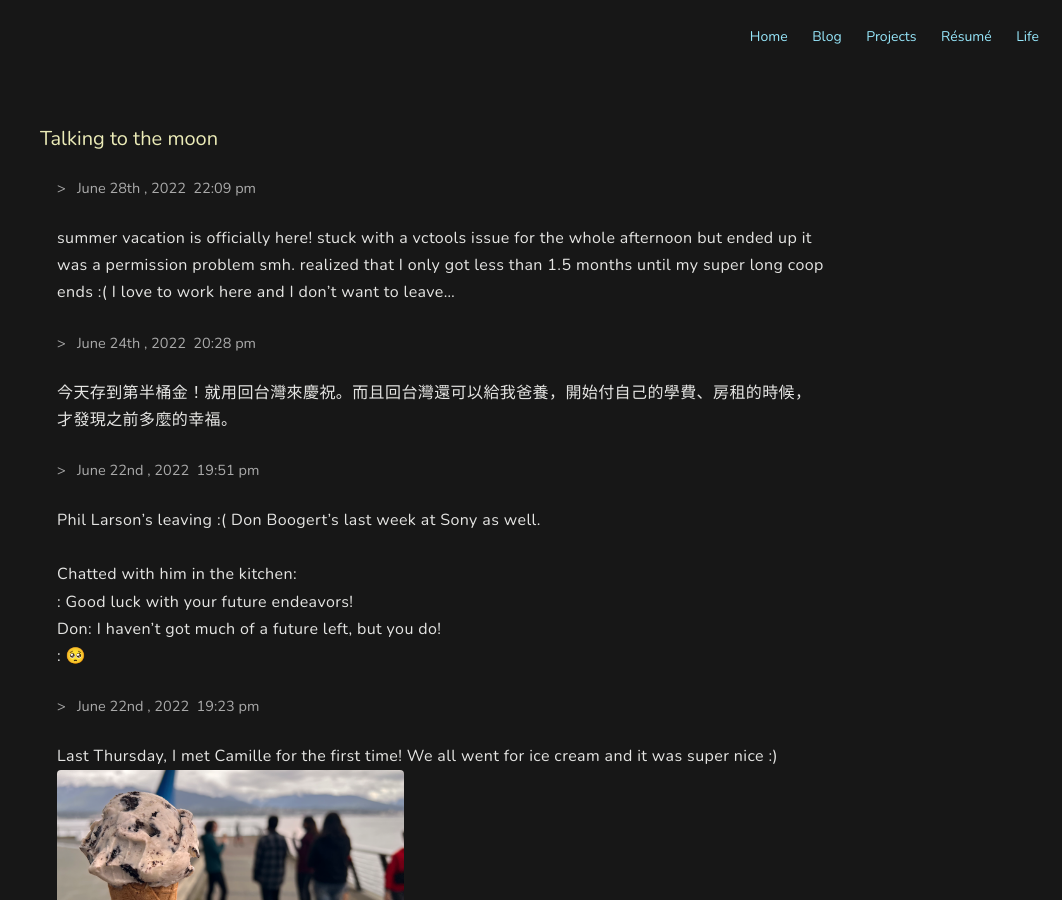
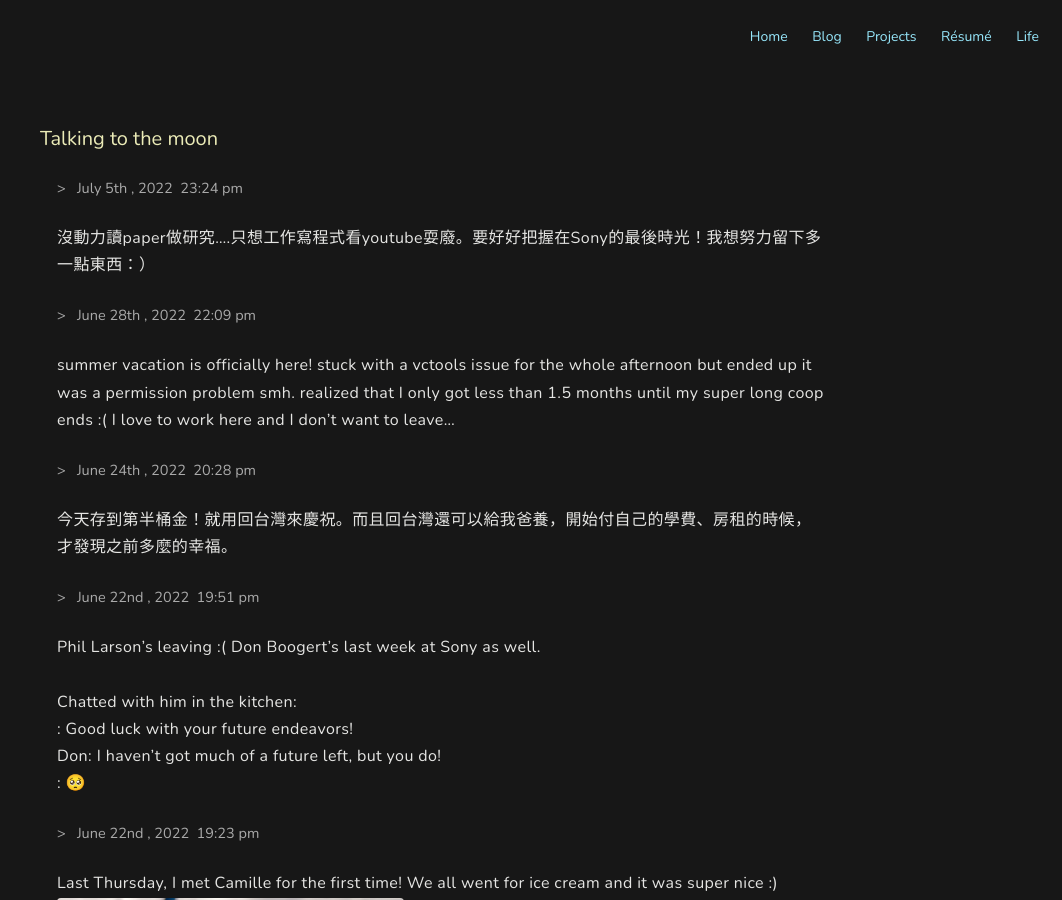
Before and after one commit to danielchen-pyc/danielchen-pyc.github.io, a Jekyll site: the page built from life.html, in a window 1280 px wide and 900 px high. Shown: the whole window, without its empty margins (218-1280 px from the left). Built offline with Jekyll 4.4.1, drawn with Linux system fonts in a browser that asks for light colours; emoji names are drawn with the system emoji font; some web fonts are replaced.

Commit message:
Daily update

```diff
--- a/_data/life.yml
+++ b/_data/life.yml
@@ -1,3 +1,7 @@
+- date: 2022/07/05 11:24pm
+  content: |
+    沒動力讀paper做研究....只想工作寫程式看youtube耍廢。要好好把握在Sony的最後時光！我想努力留下多一點東西：）
+
 - date: 2022/06/28 10:09pm
   content: |
     summer vacation is officially here! stuck with a vctools issue for the whole afternoon but ended up it was a permission problem smh. realized that I only got less
```
